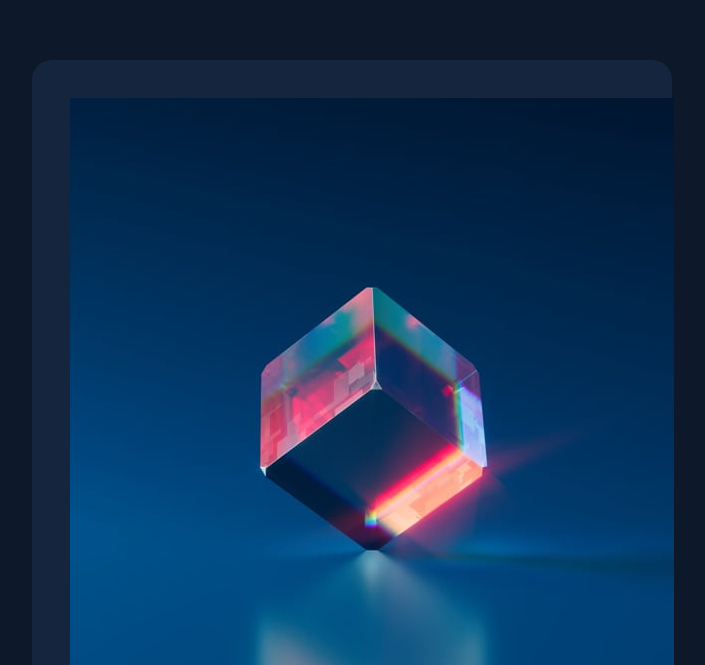
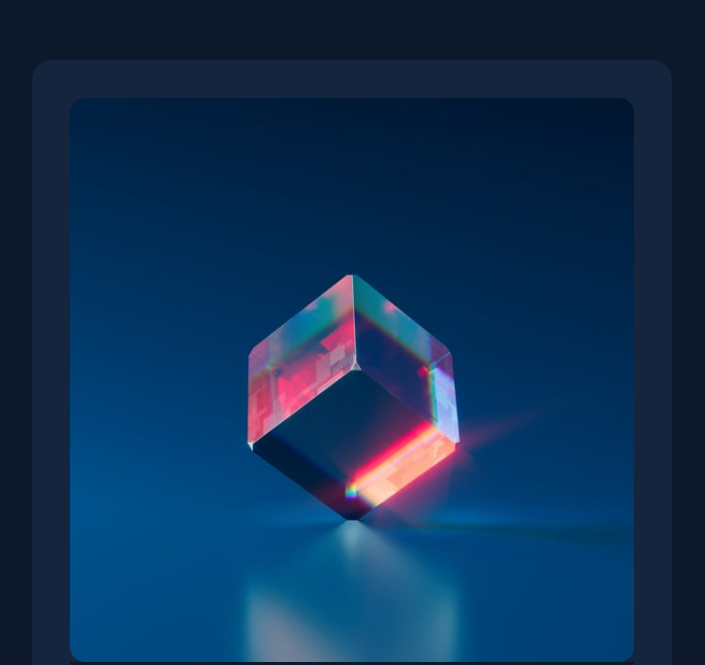
Before and after one commit to riboney-fmc/NFT-Preview-Cards, an Angular app: page / in a window 1280 px wide. Shown: the part 132-797 px from the top of the page, without its empty margins (288-993 px from the left). Built offline with nearby package versions, Linux system fonts and the light colour scheme.

Commit message:
Set background and size for image

```diff
--- a/src/app/app.component.css
+++ b/src/app/app.component.css
@@ -8,3 +8,14 @@
     flex-direction: column;
     justify-content: center;
 }
+
+.card-image-container {
+    background: inherit;
+}
+
+.card-image-container img{
+    display: block;
+    width: 100%;
+    height: auto;
+    border-radius: 15px;
+}
```
